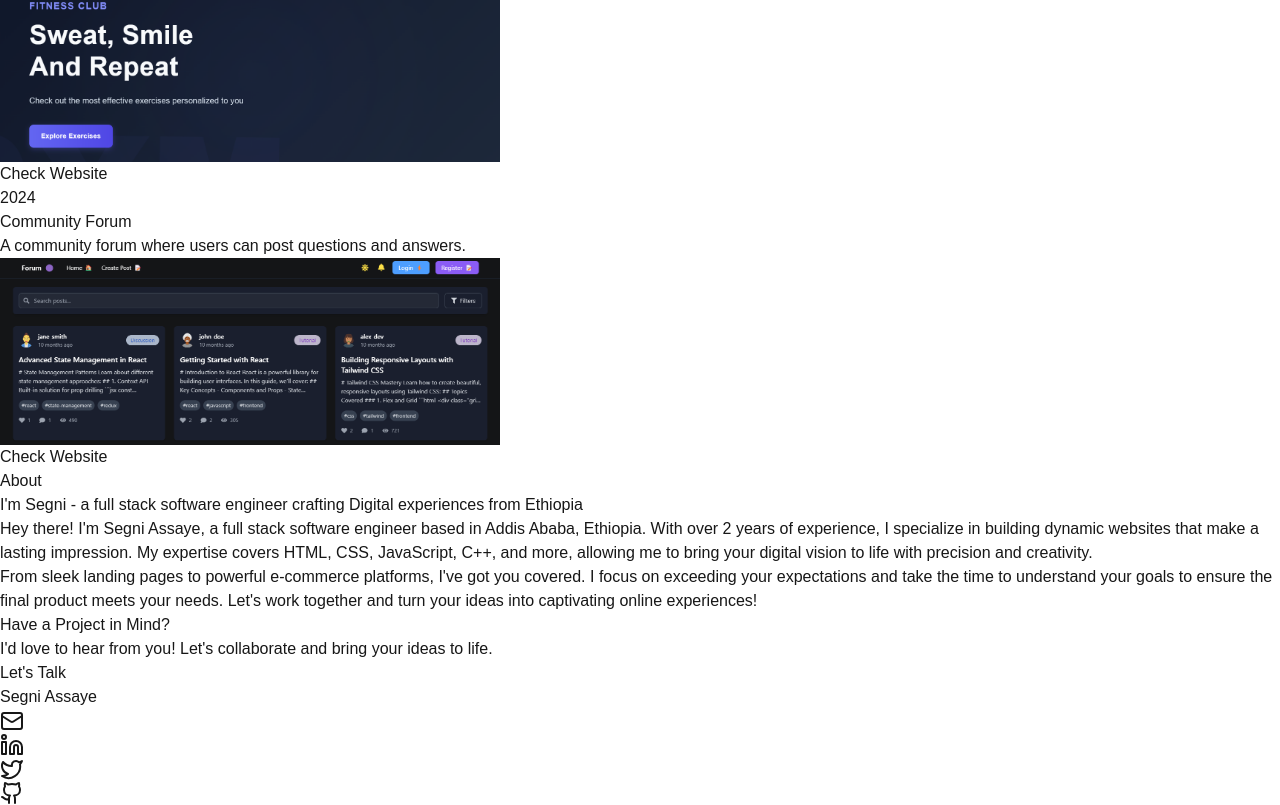
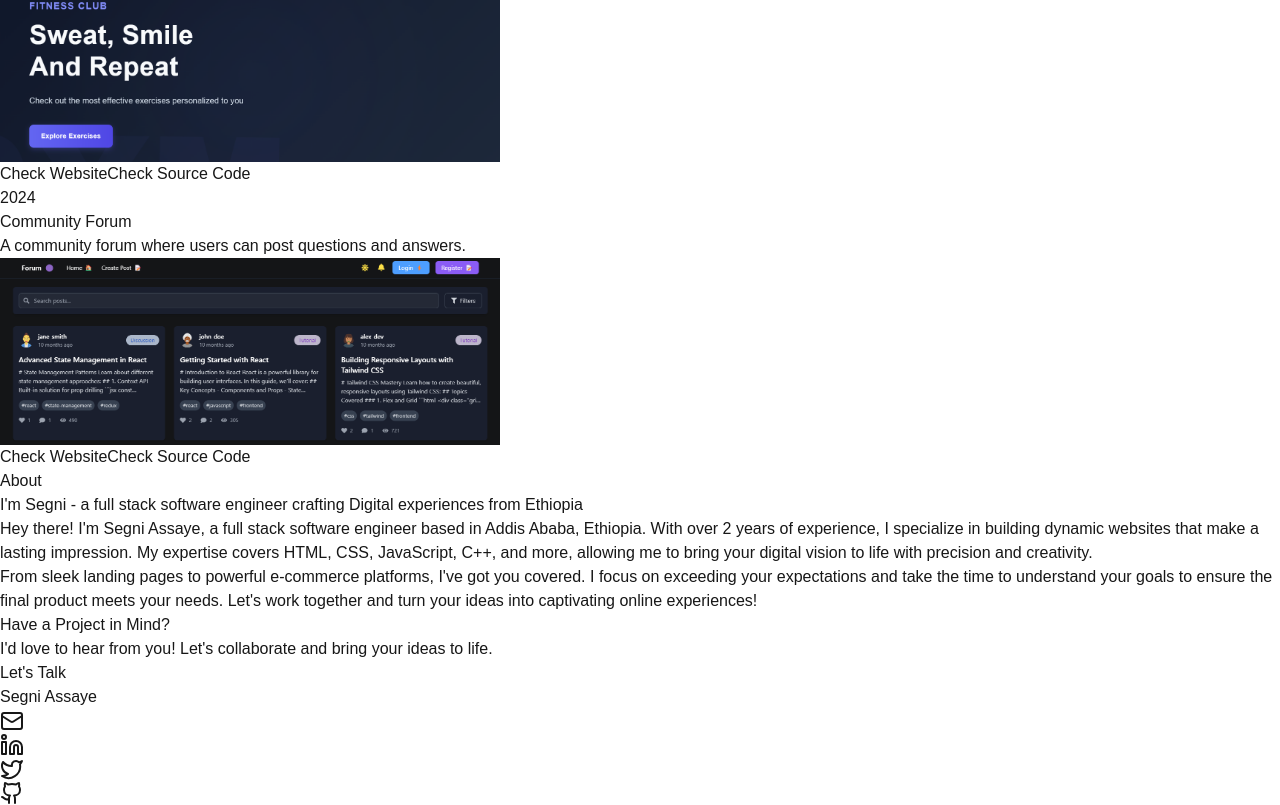
Before and after one commit to Segniko/My-Resume, a Next.js app: page / in a window 1280 px wide. Shown: the part 844-1649 px from the top of the page. Built offline with nearby package versions, Linux system fonts and the light colour scheme.

Commit message:
Update Component.tsx

```diff
--- a/src/app/Component.tsx
+++ b/src/app/Component.tsx
@@ -136,7 +136,10 @@ export default function Component() {
                   height={300}
                   className="rounded-lg w-full"
                 />
-                <button className="mt-2 bg-teal-500 text-white px-4 py-2 rounded" onClick={() => window.open('https://fitness-app-puce.vercel.app/', '_blank')}>Check Website</button>
+                <div className="flex space-x-2">
+                  <button className="mt-2 bg-teal-500 text-white px-4 py-2 rounded" onClick={() => window.open('https://fitness-app-puce.vercel.app/', '_blank')}>Check Website</button>
+                  <button className="mt-2 bg-teal-500 text-white px-4 py-2 rounded" onClick={() => window.open('https://github.com/Segniko/Fitness-App', '_blank')}>Check Source Code</button>
+                </div>
               </div>
             </div>
             <div className="space-y-4">
@@ -153,7 +156,10 @@ export default function Component() {
                   height={300}
                   className="rounded-lg w-full"
                 />
-                <button className="mt-2 bg-teal-500 text-white px-4 py-2 rounded" onClick={() => window.open('https://community-forum-sand.vercel.app/', '_blank')}>Check Website</button>
+                <div className="flex space-x-2">
+                  <button className="mt-2 bg-teal-500 text-white px-4 py-2 rounded" onClick={() => window.open('https://community-forum-sand.vercel.app/', '_blank')}>Check Website</button>
+                  <button className="mt-2 bg-teal-500 text-white px-4 py-2 rounded" onClick={() => window.open('https://github.com/Segniko/Community-Forum', '_blank')}>Check Source Code</button>
+                </div>
               </div>
             </div>
           </div>
```
